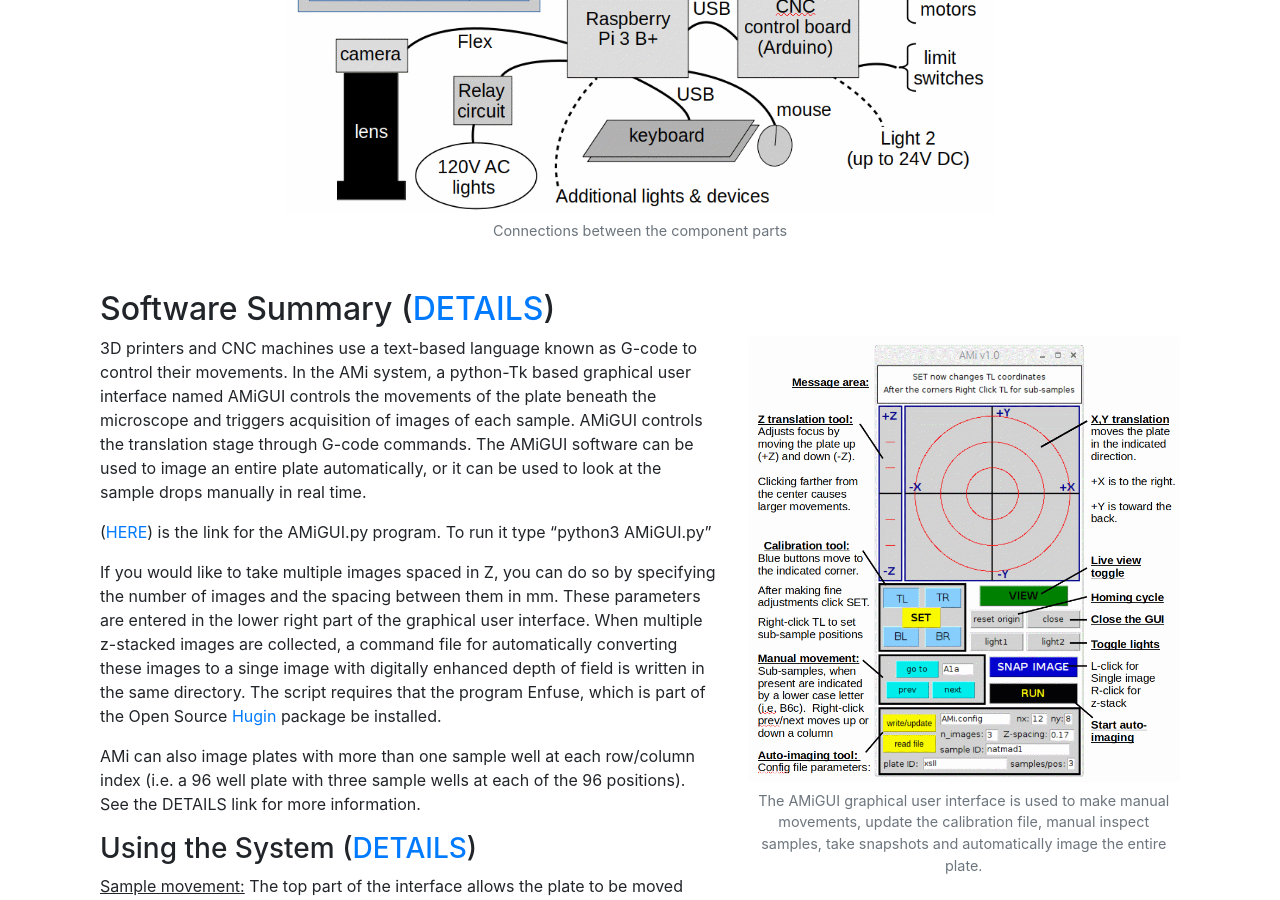
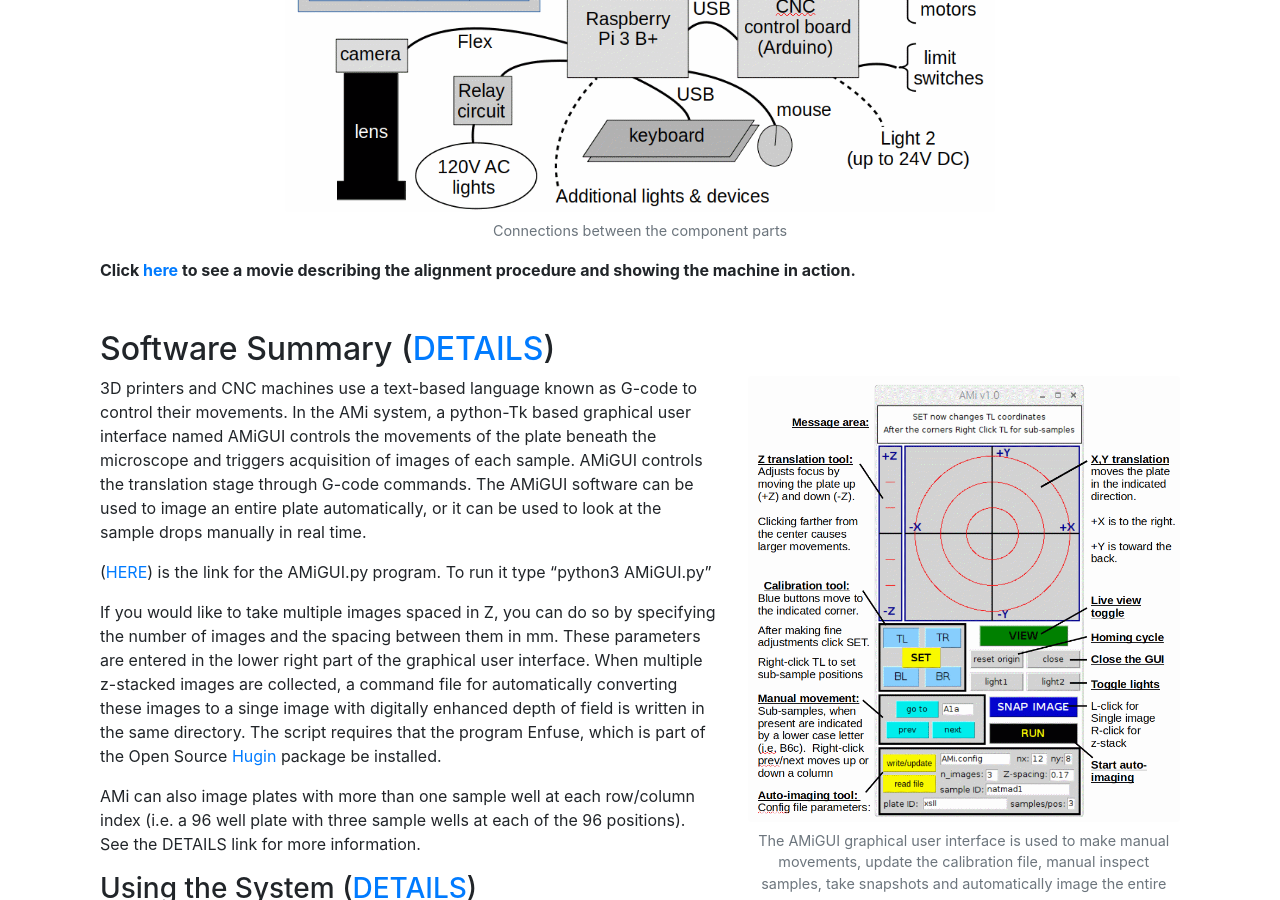
Before and after one commit to EllaBisbee/AMi_Bohm_Lab, a Jekyll site: the page built from index.html, in a window 1280 px wide and 900 px high, scrolled down 1837 px. Built offline with Jekyll 4.4.1, drawn with Linux system fonts in a browser that asks for light colours.

Commit message:
added alignment procedure movie to home page

```diff
--- a/index.html
+++ b/index.html
@@ -75,6 +75,9 @@ title: AMi Home
         </div>
         <div class="col-md-2"></div>
     </div>
+    <div>
+        <p><strong>Click <a href="http://scripts.iucr.org/cgi-bin/sendsupfiles?ft5102&file=ft5102sup5.mp4&mime=video/mp4">here</a> to see a movie describing the alignment procedure and showing the machine in action.</strong></p>
+    </div>
 </div>
 
 <div class="container py-3">
```
